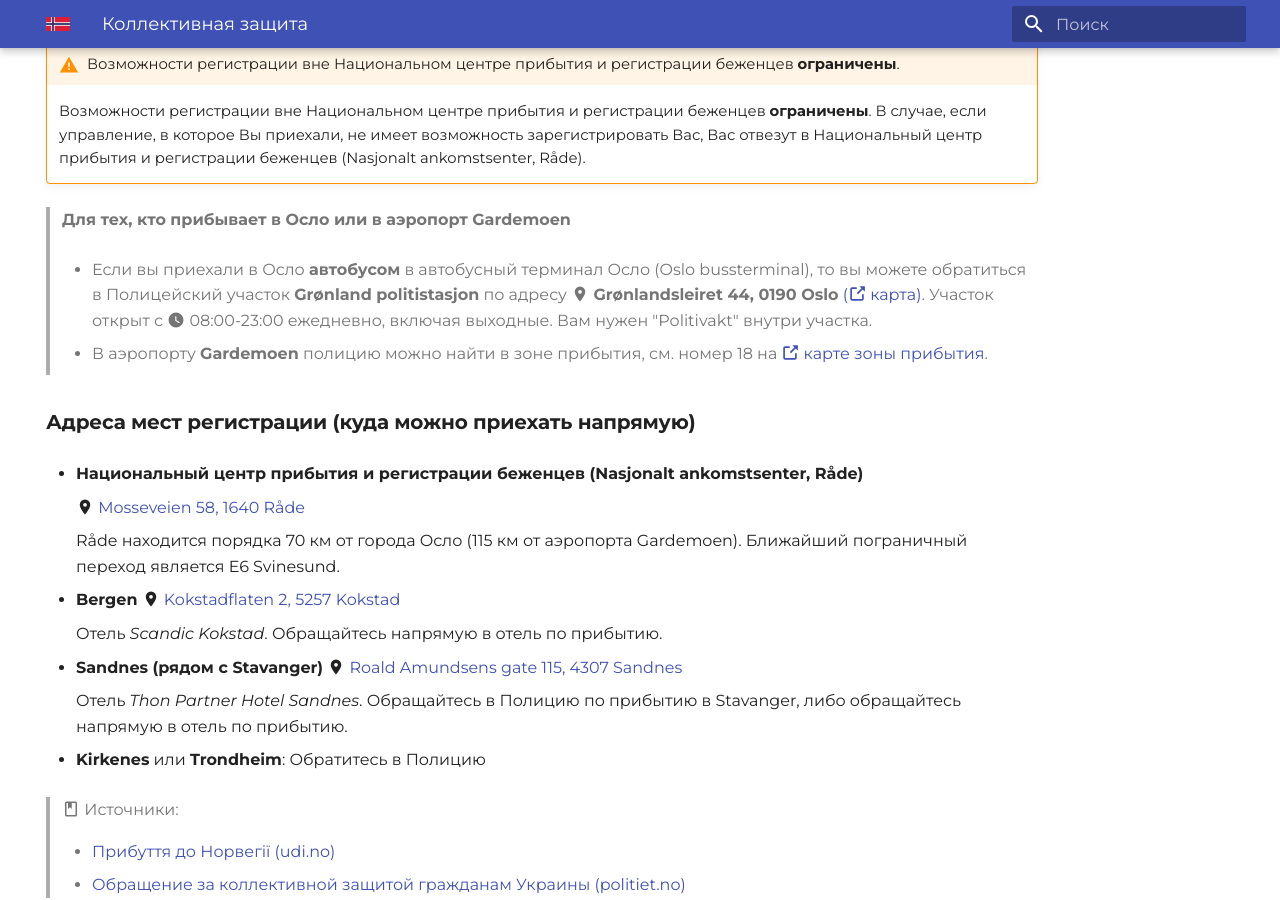
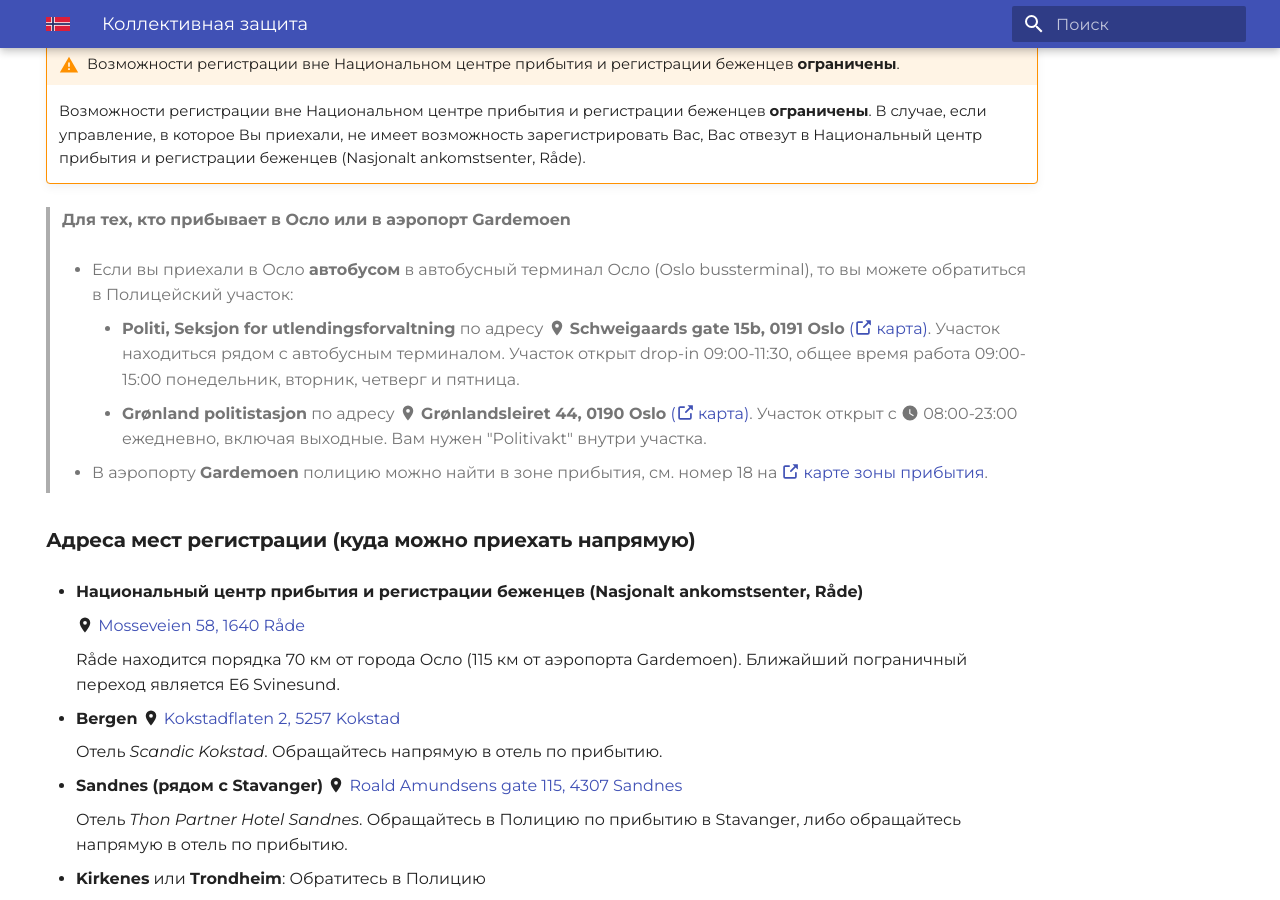
Before and after one commit to nyinorge/nyinorge.github.io, an MkDocs documentation site: the page built from docs/collective-protection.md, in a window 1280 px wide and 900 px high, scrolled down 5233 px. Built offline with MkDocs 1.6.1 and Material for MkDocs 9.7.7, drawn with Linux system fonts in a browser that asks for light colours.

Commit message:
Update collective-protection.md

```diff
--- a/docs/collective-protection.md
+++ b/docs/collective-protection.md
@@ -154,7 +154,9 @@ _Коллективная защита_ является временным уб
 
 > **Для тех, кто прибывает в Осло или в аэропорт Gardemoen**
 >
-> - Если вы приехали в Осло **автобусом** в автобусный терминал Осло (Oslo bussterminal), то вы можете обратиться в Полицейский участок **Grønland politistasjon** по адресу :material-map-marker: **Grønlandsleiret 44, 0190 Oslo** [(:octicons-link-external-16: карта)](https://www.google.com/maps/place/Gr%C3%B8nlandsleiret+44,+0190+Oslo/@59.9107932,10.7701928,17z/data=!4m6!3m5!1s0x46416e58a5a302f9:0x7c7e8523e2fc289!8m2!3d59.9107368!4d10.7704374!16s%2Fg%2F11bw3fcsvp?entry=ttu). Участок открыт с :material-clock: 08:00-23:00 ежедневно, включая выходные. Вам нужен "Politivakt" внутри участка.
+> - Если вы приехали в Осло **автобусом** в автобусный терминал Осло (Oslo bussterminal), то вы можете обратиться в Полицейский участок:
+>     - **Politi, Seksjon for utlendingsforvaltning** по адресу :material-map-marker: **Schweigaards gate 15b, 0191 Oslo** [(:octicons-link-external-16: карта)](https://www.google.com/maps/place/Schweigaards+gate+15b,+0191+Oslo/@59.9106758,10.7579482,17.58z/data=!4m6!3m5!1s0x46416ef552ea7ffd:0x118b6b258fba179b!8m2!3d59.9106037!4d10.7595887!16s%2Fg%2F11c43txphv?entry=ttu). Участок находиться рядом с автобусным терминалом. Участок открыт drop-in 09:00-11:30, общее время работа 09:00-15:00 понедельник, вторник, четверг и пятница.
+>     - **Grønland politistasjon** по адресу :material-map-marker: **Grønlandsleiret 44, 0190 Oslo** [(:octicons-link-external-16: карта)](https://www.google.com/maps/place/Gr%C3%B8nlandsleiret+44,+0190+Oslo/@59.9107932,10.7701928,17z/data=!4m6!3m5!1s0x46416e58a5a302f9:0x7c7e8523e2fc289!8m2!3d59.9107368!4d10.7704374!16s%2Fg%2F11bw3fcsvp?entry=ttu). Участок открыт с :material-clock: 08:00-23:00 ежедневно, включая выходные. Вам нужен "Politivakt" внутри участка.
 >
 > - В аэропорту **Gardemoen** полицию можно найти в зоне прибытия, см. номер 18 на [:octicons-link-external-16: карте зоны прибытия](https://avinor.no/contentassets/336912d007744165918e0dffd7f1ec8c/ankomst-01.06.23.pdf).
 
```
